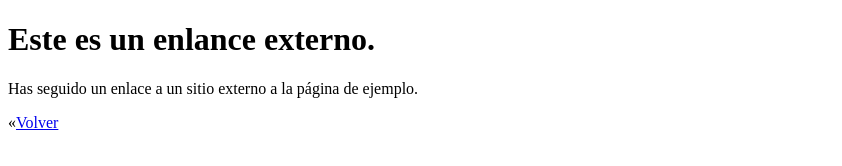
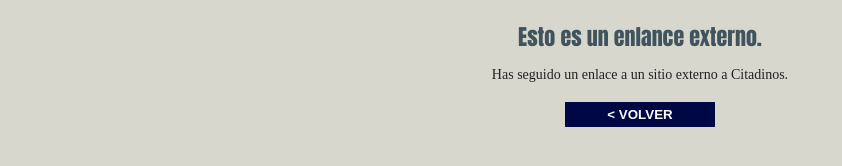
Before and after one commit to msciegata/Citadinos, a plain HTML site: page externo.html in a window 1280 px wide. Shown: the whole page, without its empty margins (0-842 px from the left). Drawn offline with Linux system fonts and the light colour scheme.

Commit message:
Enlace externo

```diff
--- a/css/sass/styles.scss
+++ b/css/sass/styles.scss
@@ -162,6 +162,11 @@ body {
 			}
 		}
 
+	}
+
+	.external-page {
+		padding:20px;
+		text-align:center;
 	}
 
 	.thanks {
--- a/externo.html
+++ b/externo.html
@@ -1,14 +1,17 @@
-<!DOCTYPE html PUBLIC "-//W3C//DTD HTML 4.01//EN" "http://www.w3.org/TR/html4/strict.dtd">
-<html lang="en">
-  <head>
-    <title>Citadinos, tu acceso a la ciudad | Enlace externo</title>
-      <meta charset="utf-8">
+<html lang="es">
+  <head charset="utf-8">
+    <meta http-equiv="x-ua-compatible" content="ie=edge">
+    <title>Enlace externo | Citadinos</title>
+    <link rel="stylesheet" href="css/styles.css">
   </head>
-  <body>
-    <div id="exitpage">
-      <h1>Este es un enlance externo.</h1>
-      <p>Has seguido un enlace a un sitio externo a la página de ejemplo.</p>
-      <p>&laquo;<a href="index.html" onclick="history.go(-1); return false;">Volver</a>
+  <body class="container">
+    <div class="external-page">
+      <h1 class="title">Esto es un enlance externo.</h1>
+      <p>Has seguido un enlace a un sitio externo a Citadinos.</p>
+      <button type="button" href="index.html" onclick="history.go(-1); return false;">
+        <span aria-hidden="true"><</span>
+        Volver
+      </button>
     </div>
   </body>
 </html>
```
Also changed, not shown: css/styles.css.
